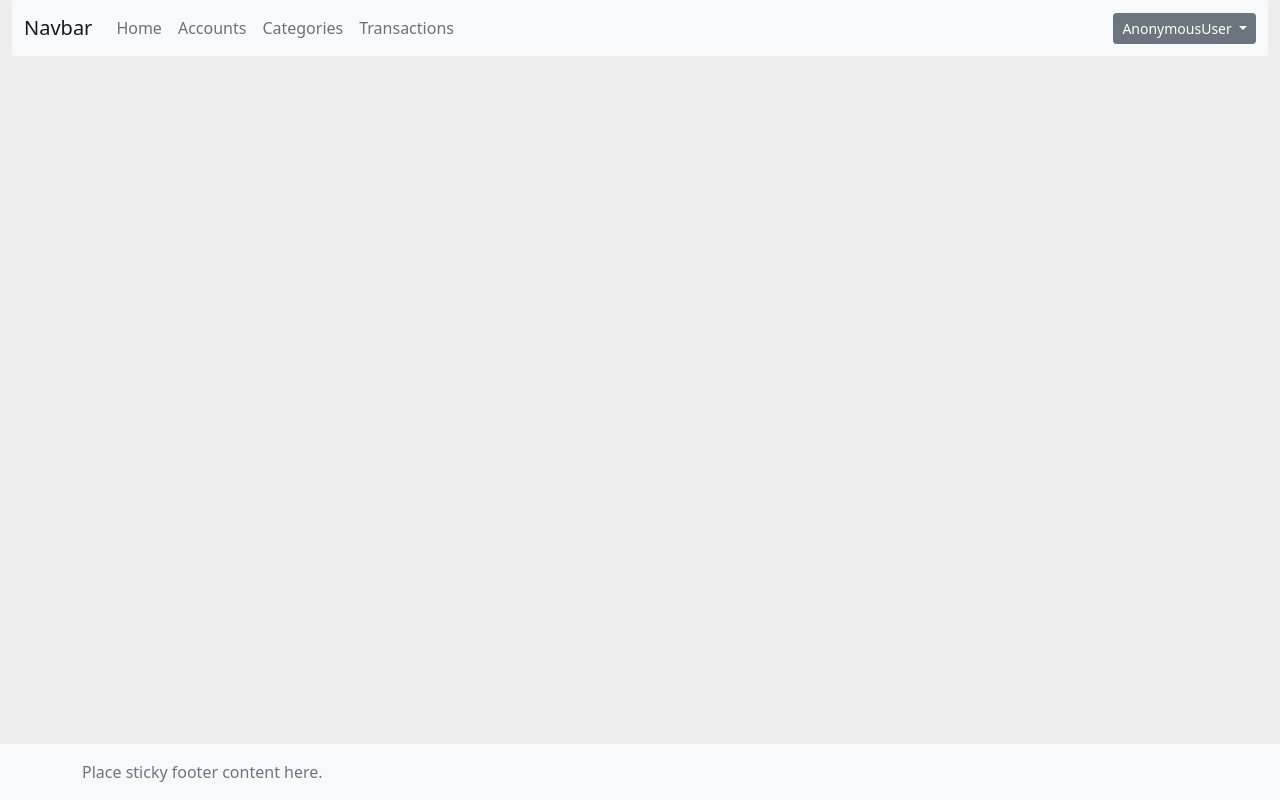
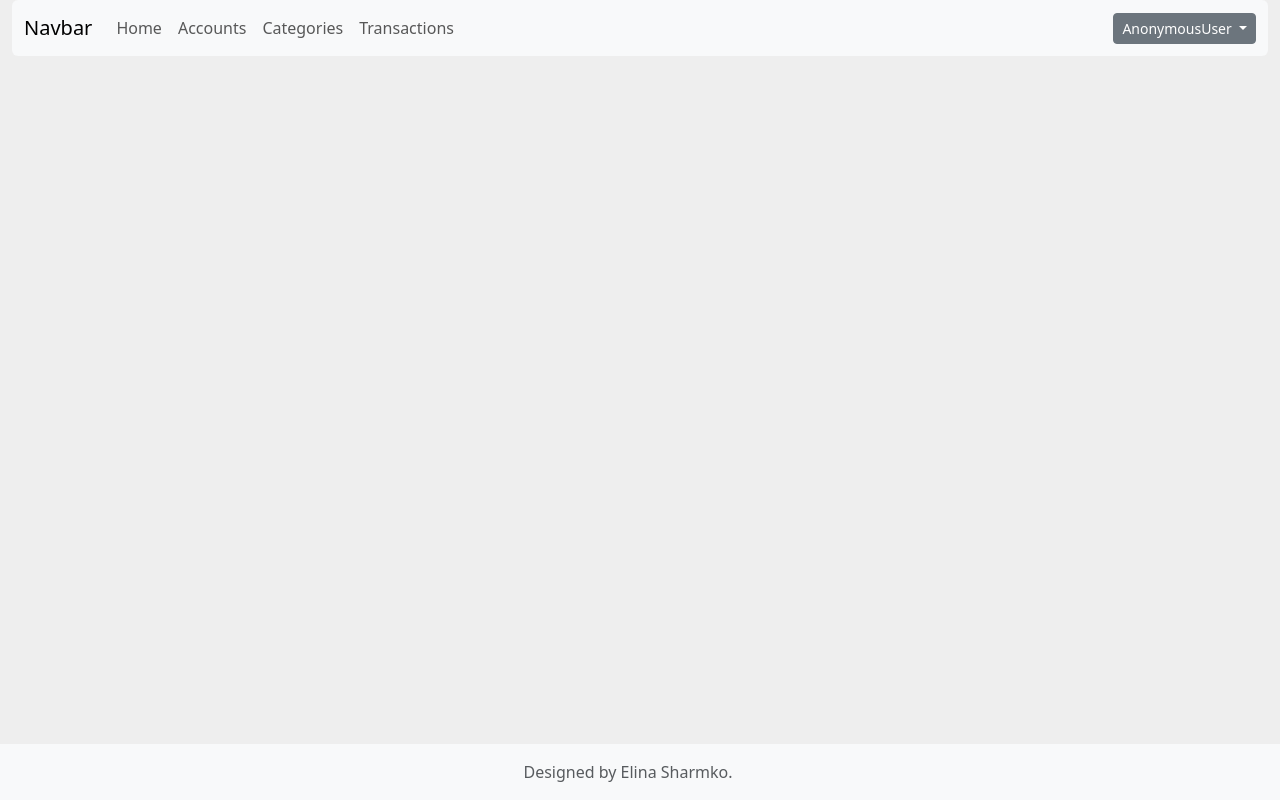
Before and after one commit to lin4lins/FinTrackr, a Django app: template app/core/templates/core/base.html in a window 1280 px wide. Run offline with Django 4.2, Linux system fonts and the light colour scheme; the template is opened without the code that fills it, so the values that code supplies are empty; some libraries are stand-ins or nearby versions.

Commit message:
Move footer to a separate template file

```diff
--- a/app/core/templates/core/base.html
+++ b/app/core/templates/core/base.html
@@ -4,26 +4,28 @@
     <!-- Required meta tags -->
     <meta charset="utf-8">
     <meta name="viewport" content="width=device-width, initial-scale=1">
+
+    {% load static %}
     <!-- Bootstrap CSS -->
-    <link href="https://cdn.jsdelivr.net/npm/bootstrap@5.0.2/dist/css/bootstrap.min.css" rel="stylesheet" integrity="sha384-EVSTQN3/azprG1Anm3QDgpJLIm9Nao0Yz1ztcQTwFspd3yD65VohhpuuCOmLASjC" crossorigin="anonymous">
-    {% load static %}
+    <link href="https://cdn.jsdelivr.net/npm/bootstrap@5.3.0/dist/css/bootstrap.min.css" rel="stylesheet" integrity="sha384-9ndCyUaIbzAi2FUVXJi0CjmCapSmO7SnpJef0486qhLnuZ2cdeRhO02iuK6FUUVM" crossorigin="anonymous">
+
     <link href="{% static 'fontawesomefree/css/all.min.css' %}" rel="stylesheet" type="text/css">
     <link href="{% static 'home/home.css' %}" rel="stylesheet">
+
     <title>{% block title %}{% endblock %}</title>
+
   </head>
   <body class="d-flex flex-column h-100">
+    {% include "core/navbar.html" %}
+
     <main class="flex-shrink-0">
-      {% include "core/navbar.html" %}
       {% block content %}{% endblock %}
     </main>
-    <footer class="mt-auto py-3 bg-light">
-      <div class="container">
-        <span class="text-muted">Place sticky footer content here. </span>
-      </div>
-    </footer>
+
+    {% include "core/footer.html" %}
 
     {% block footer_js %}
-      <script src="https://cdn.jsdelivr.net/npm/bootstrap@5.0.2/dist/js/bootstrap.bundle.min.js" integrity="sha384-MrcW6ZMFYlzcLA8Nl+NtUVF0sA7MsXsP1UyJoMp4YLEuNSfAP+JcXn/tWtIaxVXM" crossorigin="anonymous"></script>
+      <script src="https://cdn.jsdelivr.net/npm/bootstrap@5.3.0/dist/js/bootstrap.bundle.min.js" integrity="sha384-geWF76RCwLtnZ8qwWowPQNguL3RmwHVBC9FhGdlKrxdiJJigb/j/68SIy3Te4Bkz" crossorigin="anonymous"></script>
     {% endblock %}
   </body>
 </html>
--- /dev/null
+++ b/app/core/templates/core/footer.html
@@ -0,0 +1,21 @@
+<footer class="mt-auto py-3 bg-light">
+  <div class="container">
+    <div class="d-flex justify-content-center">
+      <div>
+        <span class="text-muted">Designed by Elina Sharmko.</span>
+      </div>
+      <div class="d-flex ms-2">
+        <a href="https://www.facebook.com/ellussy" class="link-primary">
+          <i class="fa-brands fa-square-facebook fa-lg"></i>
+        </a>
+        <a href="https://instagram.com/lin4lins?igshid=MmJiY2I4NDBkZg==" class="link-danger mx-2">
+          <i class="fa-brands fa-instagram fa-lg"></i>
+        </a>
+        <a href="https://www.linkedin.com/in/elina-shramko" class="link-primary">
+          <i class="fa-brands fa-linkedin fa-lg"></i>
+        </a>
+      </div>
+    </div>
+
+  </div>
+</footer>
```
